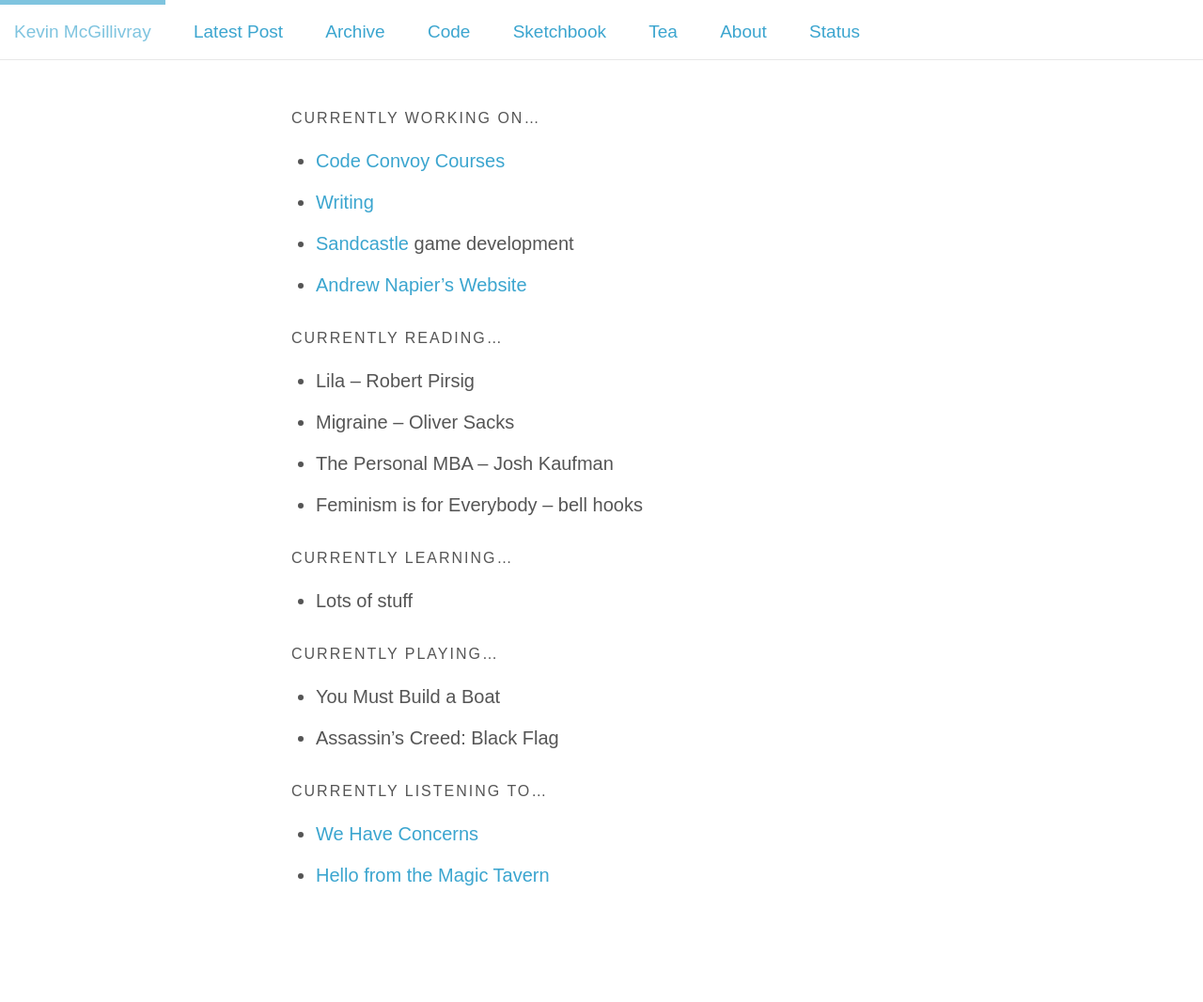
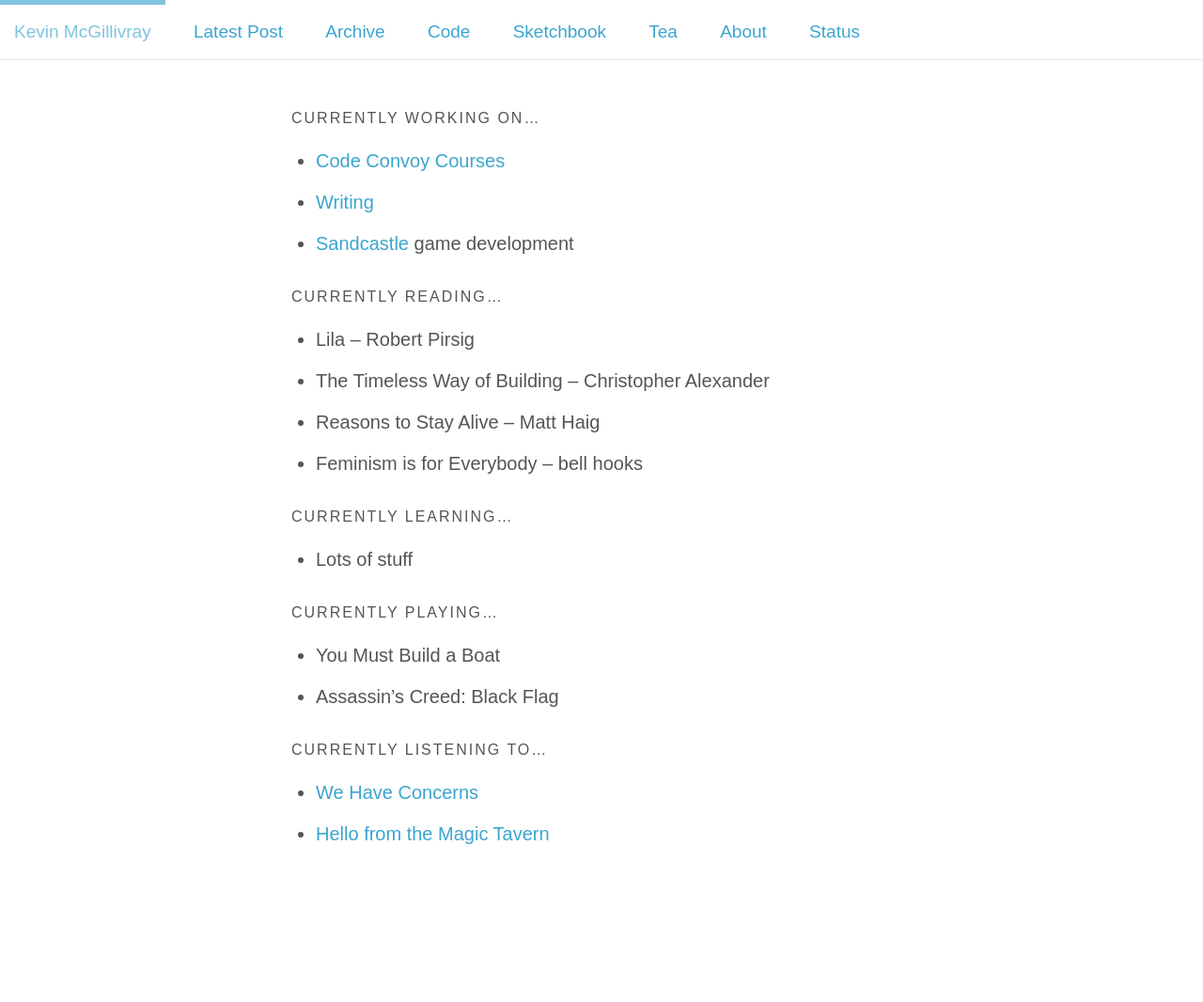
Before and after one commit to kmcgillivray/kmcgillivray.github.io, a Jekyll site: the page built from status/index.md, in a window 1280 px wide. Shown: the whole page at 94% size. Built offline with Jekyll 4.4.1, drawn with Linux system fonts in a browser that asks for light colours; nearby versions of some CDN libraries; after the commit the page ends 1022 px from its top, so only the background shows below that.

Commit message:
Update status

```diff
--- a/status/index.md
+++ b/status/index.md
@@ -8,13 +8,12 @@
 * [Code Convoy Courses](http://codeconvoy.com)
 * [Writing](/archive)
 * [Sandcastle](http://sandcastle.co) game development
-* [Andrew Napier's Website](http://andrewnapier.com)
 
 ### Currently reading...
 
 * Lila – Robert Pirsig
-* Migraine – Oliver Sacks
-* The Personal MBA – Josh Kaufman
+* The Timeless Way of Building – Christopher Alexander
+* Reasons to Stay Alive – Matt Haig
 * Feminism is for Everybody – bell hooks
 
 ### Currently learning...
```
